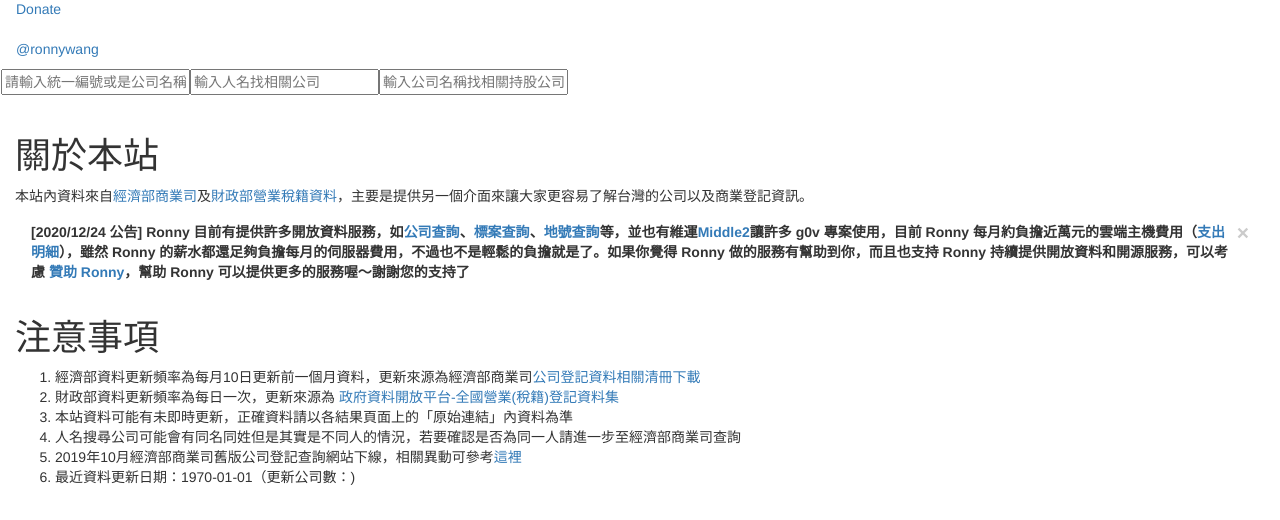
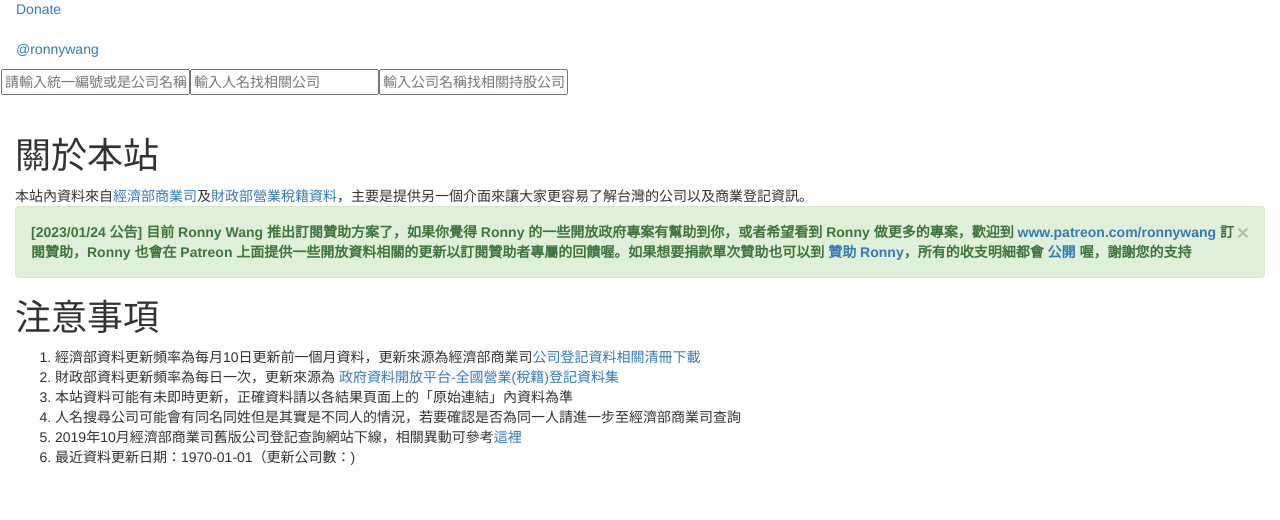
Before and after one commit to openfunltd/twcompany, a PHP site: the page made by webdata/views/index/index.phtml in a window 1280 px wide. Shown: the part 192-712 px from the top of the page. Run offline with PHP 8.4, Linux system fonts and the light colour scheme; the template is opened without the code that fills it, so the values that code supplies are empty; some libraries are stand-ins or nearby versions.

Commit message:
update donate message

```diff
--- a/webdata/views/index/index.phtml
+++ b/webdata/views/index/index.phtml
@@ -5,10 +5,10 @@ list($updated_at, $count) = explode(',', KeyValue::get('data_update'));
 <?= $this->partial('/common/header.phtml', $this) ?>
 <h1>關於本站</h1>
 本站內資料來自<a href="http://gcis.nat.gov.tw/">經濟部商業司</a>及<a href="https://www.etax.nat.gov.tw/etwmain/front/ETW113W1">財政部營業稅籍資料</a>，主要是提供另一個介面來讓大家更容易了解台灣的公司以及商業登記資訊。
-<div class="alert">
+<div class="alert alert-success">
     <button type="button" class="close" data-dismiss="alert">&times;</button>
     <strong>
-        [2020/12/24 公告] Ronny 目前有提供許多開放資料服務，如<a href="https://company.g0v.ronny.tw">公司查詢</a>、<a href="https://ronnywang.github.io/pcc-viewer/index.html">標案查詢</a>、<a href="https://twland.ronny.tw/">地號查詢</a>等，並也有維運<a href="https://middle2.com">Middle2</a>讓許多 g0v 專案使用，目前 Ronny 每月約負擔近萬元的雲端主機費用（<a href="https://docs.google.com/spreadsheets/d/1WOYz7N4QaW1-0NmLzrqboIfgcvlnKCnFs1uru2O6PjQ/edit#gid=0">支出明細</a>），雖然 Ronny 的薪水都還足夠負擔每月的伺服器費用，不過也不是輕鬆的負擔就是了。如果你覺得 Ronny 做的服務有幫助到你，而且也支持 Ronny 持續提供開放資料和開源服務，可以考慮 <a href="https://ronny.tw/#donate">贊助 Ronny</a>，幫助 Ronny 可以提供更多的服務喔～謝謝您的支持了
+        [2023/01/24 公告] 目前 Ronny Wang 推出訂閱贊助方案了，如果你覺得 Ronny 的一些開放政府專案有幫助到你，或者希望看到 Ronny 做更多的專案，歡迎到 <a href="https://www.patreon.com/ronnywang">www.patreon.com/ronnywang</a> 訂閱贊助，Ronny 也會在 Patreon 上面提供一些開放資料相關的更新以訂閱贊助者專屬的回饋喔。如果想要捐款單次贊助也可以到 <a href="https://ronny.tw/#donate">贊助 Ronny</a>，所有的收支明細都會 <a href="https://docs.google.com/spreadsheets/d/1WOYz7N4QaW1-0NmLzrqboIfgcvlnKCnFs1uru2O6PjQ/edit#gid=0">公開</a> 喔，謝謝您的支持
     </strong>
 </div>
 
```
